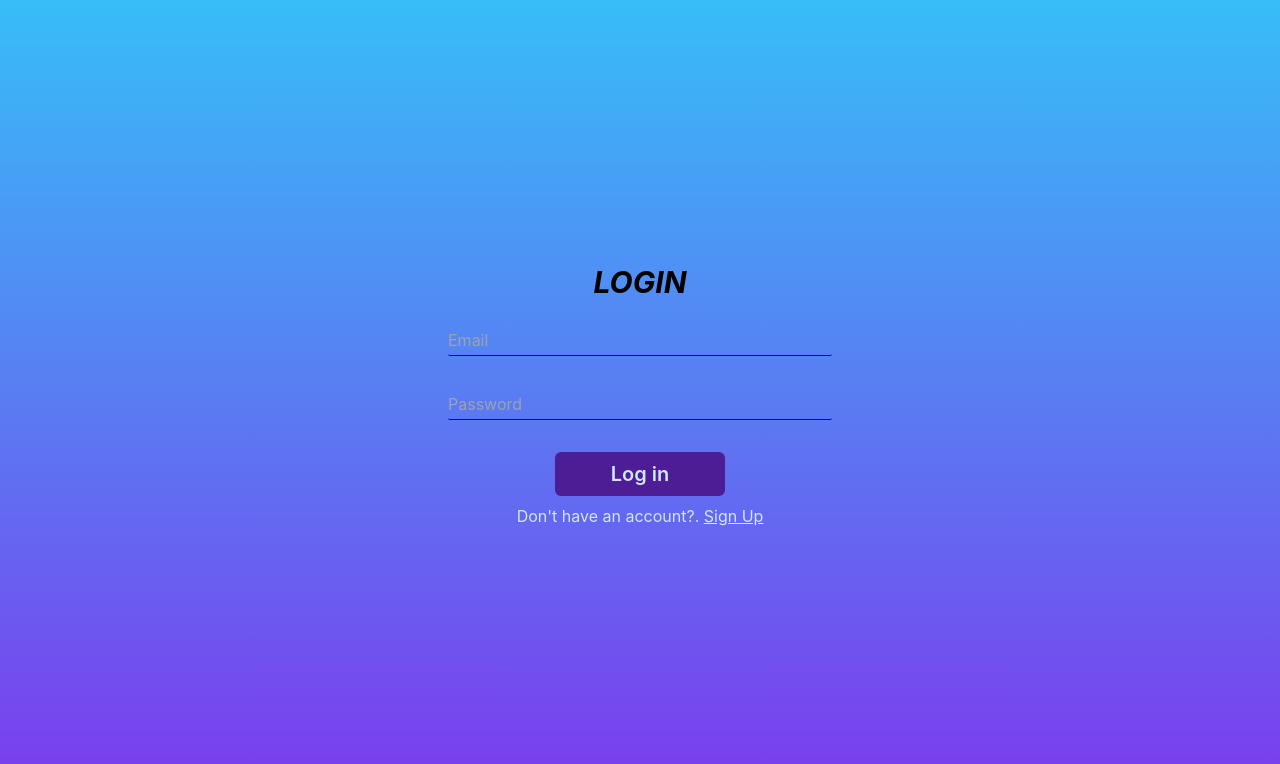
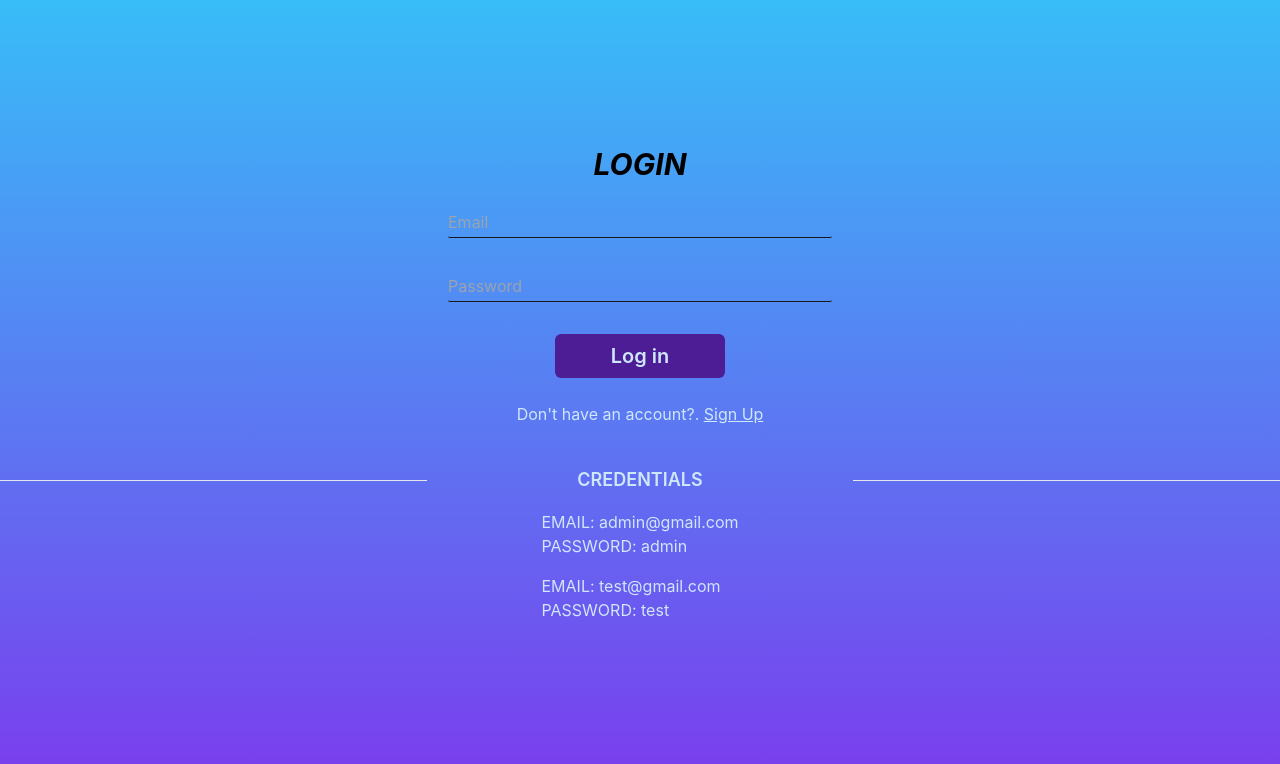
Before and after one commit to ManivasagamSuresh/indiggFrontend, a React (Create React App) app: page / in a window 1280 px wide. Shown: the top 764 px of the page. Built offline with nearby package versions, Linux system fonts and the light colour scheme.

Commit message:
before testing

```diff
--- a/src/components/Login/Login.jsx
+++ b/src/components/Login/Login.jsx
@@ -11,6 +11,7 @@ function Login() {
     const [ log,setLog] =useState(false);
     const navigate = useNavigate();
     const {currentUser, loading} = useSelector((state)=>state.user);
+    const [error,setError] = useState("")
     const dispatch = useDispatch();
 
     const formik = useFormik({
@@ -41,7 +42,9 @@ function Login() {
           }
         } catch (error) {
           console.log(error);
-          dispatch(loginFailure());
+
+          setError(error.response.data)
+          setLog(false);
         }
       }
     })
@@ -50,13 +53,23 @@ function Login() {
     }
   return <div className="flex flex-col items-center justify-center h-screen w-screen bg-gradient-to-b from-sky-400 to-violet-600 ">
     <div className="text-2xl font-bold italic mb-6 md:text-3xl">LOGIN</div>
+
             <form action="" className="flex flex-col items-center justify-center gap-6 md:gap-8" onSubmit={formik.handleSubmit}>
 
                 <input type="email" placeholder="Email" onChange={formik.handleChange} value={formik.values.email} name="email" className=" border-b border-zinc-900  bg-transparent  outline-none rounded-sm h-8 md:w-96"/>
                 <input type="password" placeholder="Password" onChange={formik.handleChange} value={formik.values.password} name="password" className=" border-b border-zinc-900  bg-transparent  outline-none rounded-sm h-8 md:w-96"/>
                 <button type="submit" className="bg-violet-900 px-6 py-1 text-xl font-semibold textColor flex items-center rounded-md">{log ? <><span>Logging In</span><img src={loader} alt="" className="w-12"  /> </>:<span className="px-8 py-1">Log in</span>  }</button>
             </form>
+            <div className="text-red-600 font-semibold my-2 text-center">{error}</div>
                 <div  className="textColor my-2" >Don't have an account?. <span onClick={handleSignup} className="cursor-pointer underline">Sign Up</span></div>
+
+                <div className="flex flex-col text-sm md:text-base items-center my-8 textColor ">
+                <div className="font-semibold flex items-center w-screen text-center md:text-lg"> <hr className="text-gray-300 flex-1"/><span className="flex-1">CREDENTIALS</span><hr className="text-gray-300 flex-1"/></div>
+                <div>
+                <div className="flex flex-col my-4"><span> EMAIL: admin@gmail.com </span><span>PASSWORD: admin</span></div>
+                <div className="flex flex-col "><span> EMAIL: test@gmail.com </span><span>PASSWORD: test</span></div>
+                </div>
+                </div>
         </div>;
 }
 
--- a/src/components/Navbar/Navbar.jsx
+++ b/src/components/Navbar/Navbar.jsx
@@ -50,9 +50,9 @@ function Navbar() {
               :
               <button className='italic text-white font-bold my-4' onClick={()=>{handleAMyTournament();}}> MY TOURNAMENT</button>
             }
-            <div className='flex items-center justify-center gap-2 text-white font-bold' onClick={()=>{handleLogout()}}>
+            <div className='flex items-center justify-center gap-2 text-white font-bold ' onClick={()=>{handleLogout()}}>
             <AiOutlineLogout/>
-            <span >LOGOUT</span>
+            <span>LOGOUT</span>
             </div>
 
 
@@ -66,9 +66,9 @@ function Navbar() {
               :
               <button onClick={()=>{handleAMyTournament();}} className='hovering italic'> MY TOURNAMENT</button>
             }
-            <div className='flex items-center gap-2 cursor-pointer hovering' onClick={()=>{handleLogout()}}>
+            <div className='flex items-center gap-2 cursor-pointer hovering md:mx-4' onClick={()=>{handleLogout()}}>
             <AiOutlineLogout/>
-            <span className='italic'>Logout</span>
+            <span className='italic '>Logout</span>
             </div>
             </div>
     </>
--- a/src/components/Signup/Signup.jsx
+++ b/src/components/Signup/Signup.jsx
@@ -8,6 +8,7 @@ import { useNavigate } from "react-router-dom";
 function Signup() {
   const [ log,setLog] =useState(false);
   const navigate = useNavigate();
+  const [error,setError]=useState("");
   const formik = useFormik({
     initialValues:{
       "name":"",
@@ -46,7 +47,10 @@ function Signup() {
         formik.resetForm();
         navigate("/");
       } catch (error) {
-        console.log(error)
+        console.log(error);
+        console.log(error.response);
+        setError(error.response.data);
+        setLog(false);
       }
     }
   })
@@ -63,6 +67,7 @@ const handleSignin = ()=>{
                 <input type="password" placeholder="Confirm Password" onChange={formik.handleChange} value={formik.values.confirmpassword} name="confirmpassword" className=" border-b border-zinc-900  bg-transparent  outline-none rounded-sm h-8 md:w-96"/>
                 <button type="submit" className="bg-violet-900 px-6 py-1 text-xl font-semibold textColor flex items-center rounded-md">{log ? <><span>Signing Up</span><img src={loader} alt="" className="w-12"  /> </>:<span className="px-8 py-1">Sign Up</span>  }</button>
             </form>
+            <div className="text-red-600 font-semibold my-2 text-center">{error}</div>
             <div className="textColor my-2" >Already have a account. <span onClick={()=>{handleSignin()}} className="cursor-pointer underline"> Sign In</span></div>
         </div>;
 }
```
